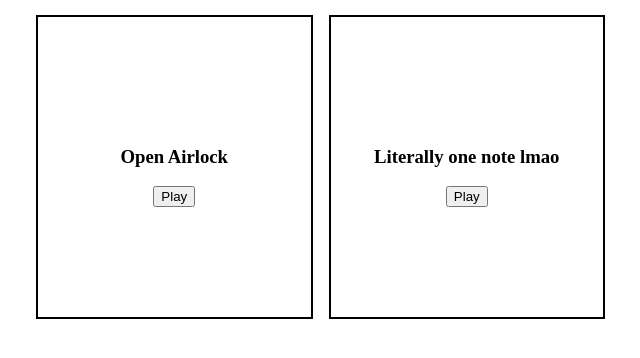
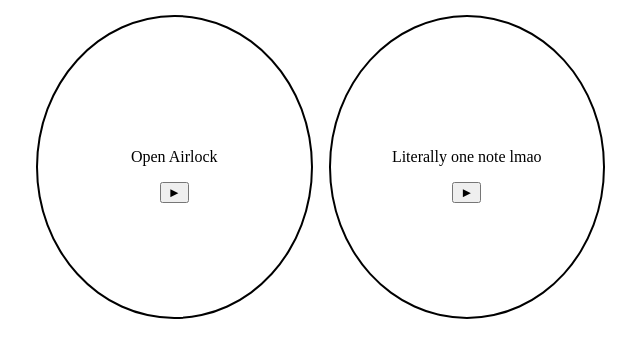
Before and after one commit to apratt957/procgenjams, a Gatsby site: page / in a window 1280 px wide. Shown: the whole page, without its empty margins (72-712 px from the left). Built offline with nearby package versions, Linux system fonts and the light colour scheme; Gatsby itself is replaced by a stand-in of ours.

Commit message:
added css animation while playing

```diff
--- a/src/components/songCard.js
+++ b/src/components/songCard.js
@@ -1,33 +1,16 @@
 import React from "react"
 
 const SongCard = ({ song, playSong, stopSong, currentSong }) => {
-  const square = {
-    border: "2px solid black",
-    height: "300px",
-    display: "flex",
-    flexDirection: "column",
-    alignItems: "center",
-    justifyContent: "center",
-  }
-  const circle = {
-    border: "2px solid black",
-    height: "300px",
-    borderRadius: "50%",
-    display: "flex",
-    flexDirection: "column",
-    alignItems: "center",
-    justifyContent: "center",
-  }
   return (
-    <div style={song.name === currentSong ? circle : square}>
-      <h3>{song.name}</h3>
+    <div className={song.name === currentSong ? "playing" : "circle"}>
+      <p>{song.name}</p>
       {currentSong === song.name ? (
         <button key={song.name} onClick={stopSong}>
-          Stop
+          &#x25a0;
         </button>
       ) : (
         <button key={song.name} onClick={() => playSong(song)}>
-          Play
+          &#x25BA;
         </button>
       )}
     </div>
--- /dev/null
+++ b/src/styles/global.css
@@ -0,0 +1,35 @@
+.playing {
+  animation: morphing 10s infinite;
+  border: 2px solid black;
+  height: 300px;
+  border-radius: 50%;
+  display: flex;
+  flex-direction: column;
+  align-items: center;
+  justify-content: center;
+}
+
+.circle {
+  border: 2px solid black;
+  height: 300px;
+  border-radius: 50%;
+  display: flex;
+  flex-direction: column;
+  align-items: center;
+  justify-content: center;
+}
+
+@keyframes morphing {
+  0% {
+    border-radius: 50%;
+  }
+  25% {
+    border-radius: 58% 42% 75% 25% / 76% 46% 54% 24%;
+  }
+  50% {
+    border-radius: 50% 50% 33% 67% / 55% 27% 73% 45%;
+  }
+  75% {
+    border-radius: 33% 67% 58% 42% / 63% 68% 32% 37%;
+  }
+}
```
Also changed, not shown: gatsby-browser.js (+1 -7 lines).
